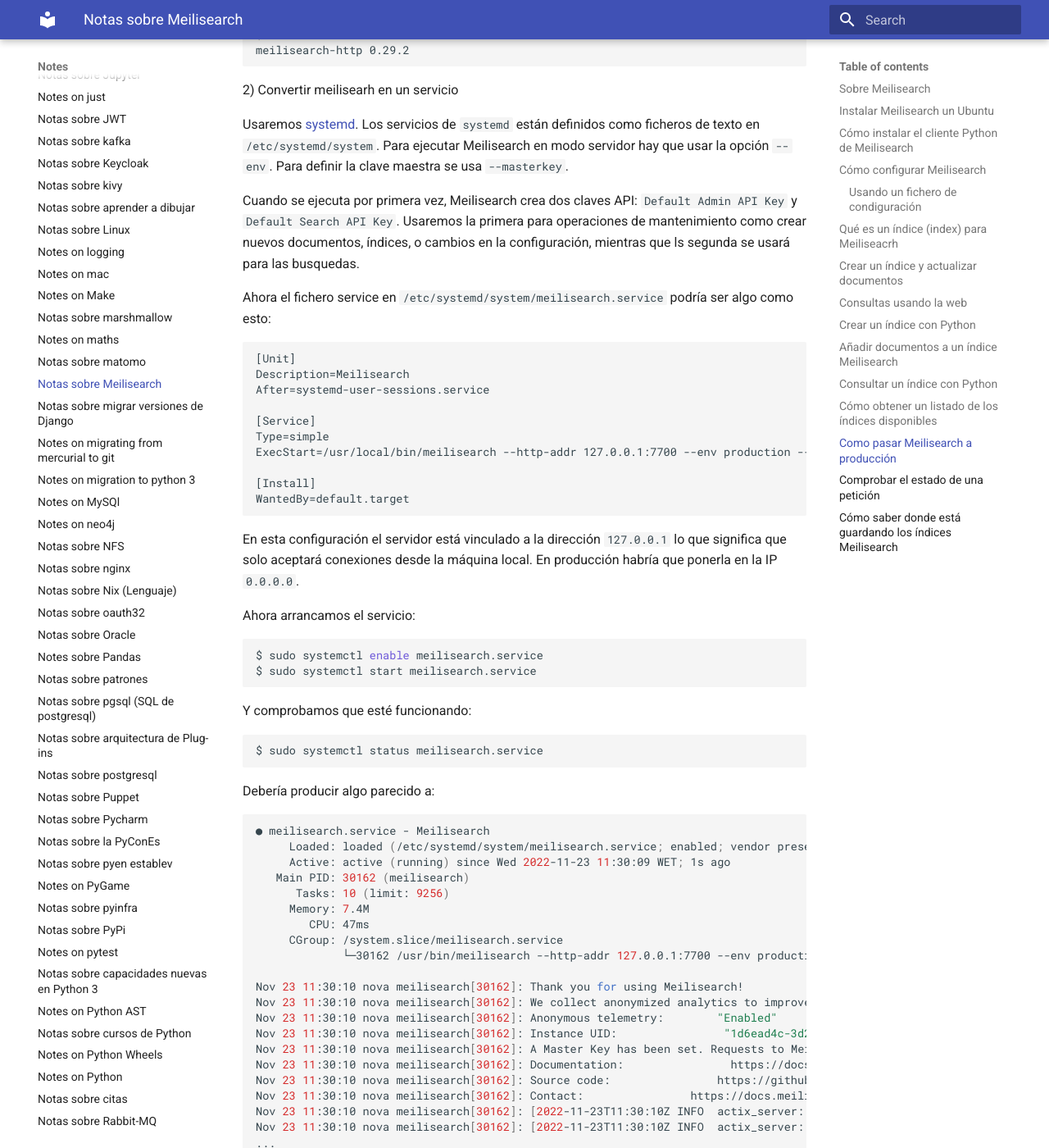
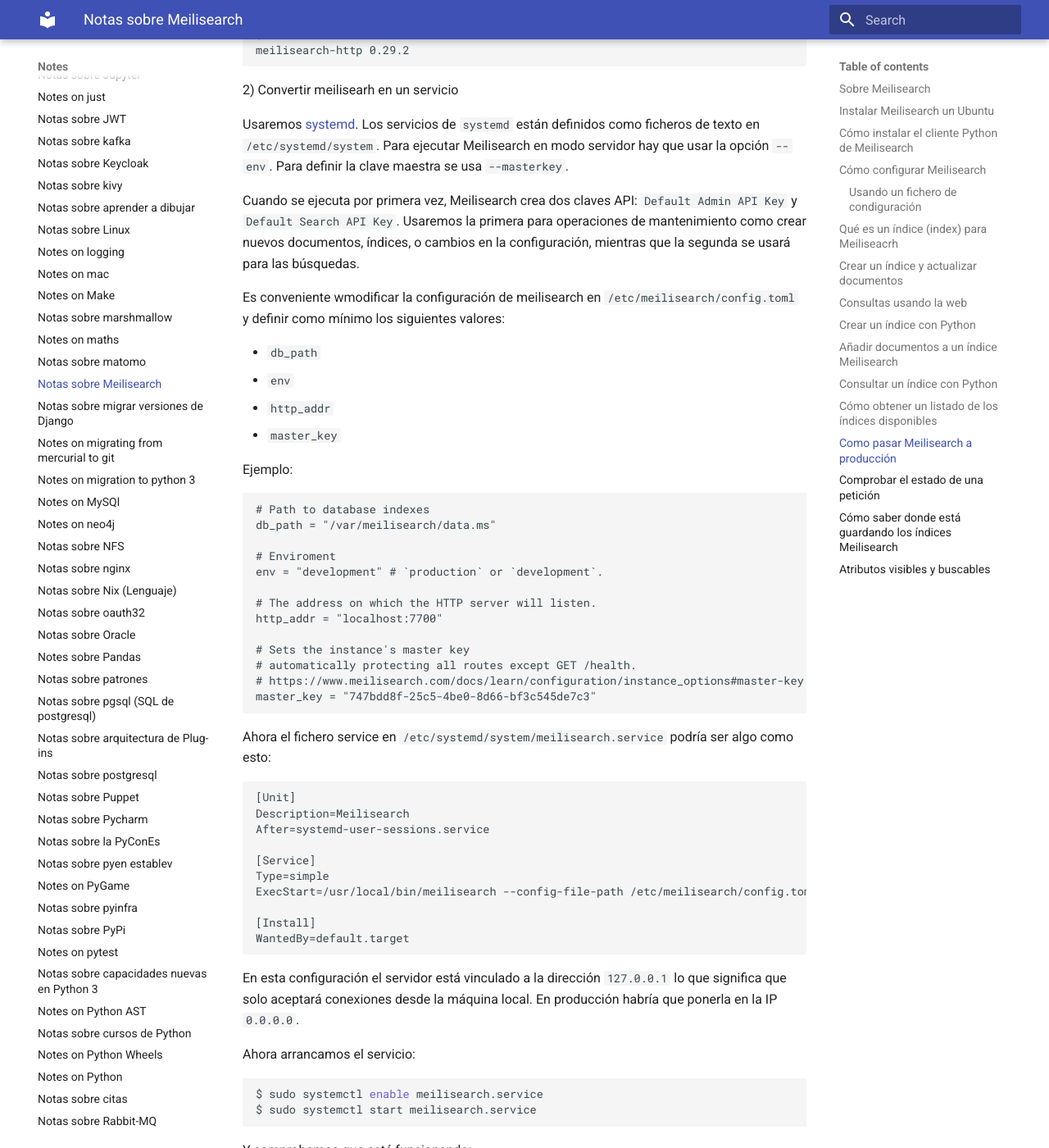
Before and after one commit to euribates/notes, an MkDocs documentation site: the page built from docs/notes-on-meilisearch.md, in a window 1280 px wide and 1400 px high, scrolled down 5946 px. Shown: the whole window at 82% size. Built offline with MkDocs 1.6.1 and Material for MkDocs 9.7.7, drawn with Linux system fonts in a browser that asks for light colours; formulas are drawn with MathJax 3; some of the changed text lies outside the part shown.

Commit message:
Notas sobre Meilisearch y atributos

````diff
--- a/docs/notes-on-meilisearch.md
+++ b/docs/notes-on-meilisearch.md
@@ -329,8 +329,36 @@
 Cuando se ejecuta por primera vez, Meilisearch crea dos
 claves API: `Default Admin API Key` y `Default Search API Key`. Usaremos la
 primera para operaciones de mantenimiento como crear nuevos documentos,
-índices, o cambios en la configuración, mientras que ls segunda se usará para
-las busquedas.
+índices, o cambios en la configuración, mientras que la segunda se usará para
+las búsquedas.
+
+Es conveniente wmodificar la configuración de meilisearch en
+`/etc/meilisearch/config.toml`
+y definir como mínimo los siguientes valores:
+
+- `db_path`
+- `env`
+- `http_addr`
+- `master_key`
+
+Ejemplo:
+
+```
+# Path to database indexes
+db_path = "/var/meilisearch/data.ms"
+
+# Enviroment
+env = "development" # `production` or `development`.
+
+# The address on which the HTTP server will listen.
+http_addr = "localhost:7700"
+
+# Sets the instance's master key
+# automatically protecting all routes except GET /health.
+# https://www.meilisearch.com/docs/learn/configuration/instance_options#master-key
+master_key = "747bdd8f-25c5-4be0-8d66-bf3c545de7c3"
+```
+
 
 Ahora el fichero service en `/etc/systemd/system/meilisearch.service` podría
 ser algo como esto:
@@ -342,7 +370,7 @@
 
 [Service]
 Type=simple
-ExecStart=/usr/local/bin/meilisearch --http-addr 127.0.0.1:7700 --env production --master-key Y0urVery-S3cureAp1K3y
+ExecStart=/usr/local/bin/meilisearch --config-file-path /etc/meilisearch/config.toml
 
 [Install]
 WantedBy=default.target
@@ -409,4 +437,38 @@
 Meilisearch crea por defecto una carpeta llamada `data.ms`, en la misma
 carpeta en la que esté localizado el ejecutable `meilisearch`.
 
-La ubicación de la carpeta puede ser modificada ya sea mediante
+La ubicación de la carpeta puede ser modificada ya sea mediante parámetros,
+variables de entorno o un fichero de configuración.
+
+## Atributos visibles y buscables
+
+Displayed and searchable attributes
+
+Por defecto, al añadir cualquier documento a un índice
+todos los atributos nuevos que se encuentren se añaden
+automáticamente a **dos** listas: La lista de atributos
+visibles (_displayed_, es decir, que se mostrarán en
+los resultados) y buscables (_searchable_, es decir, que se
+usaran para las b↓squedas).
+
+A causa de esto, todos los atributos son, por defecto, visibles
+y buscables. Pero podemos modificar estos ajustes mediante
+la configuración del índice.
+
+Si se define la lista `displayedAttributes`, entonces **solo**
+Los campos cuyos nombres estén la lista serán visibles, y saldrán
+por lo tanto en los resultados de las búsquedas.
+
+De forma similar, si se define la lista `searchableAttributes`, solo
+se considerán los campos incluidos en la lista.
+
+Ejemplo:
+
+```python3
+client.index('movies').update_displayed_attributes([
+    'title',
+    'overview',
+    'genres',
+    'release_date'
+])
+```
````
